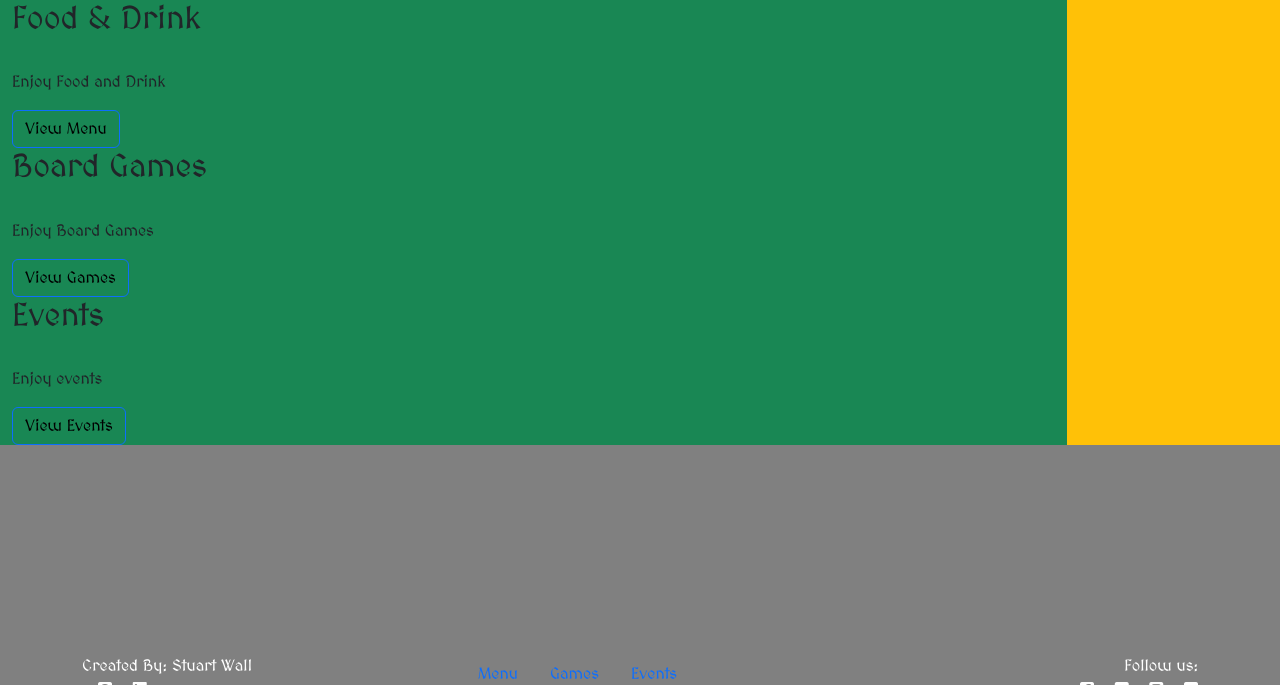
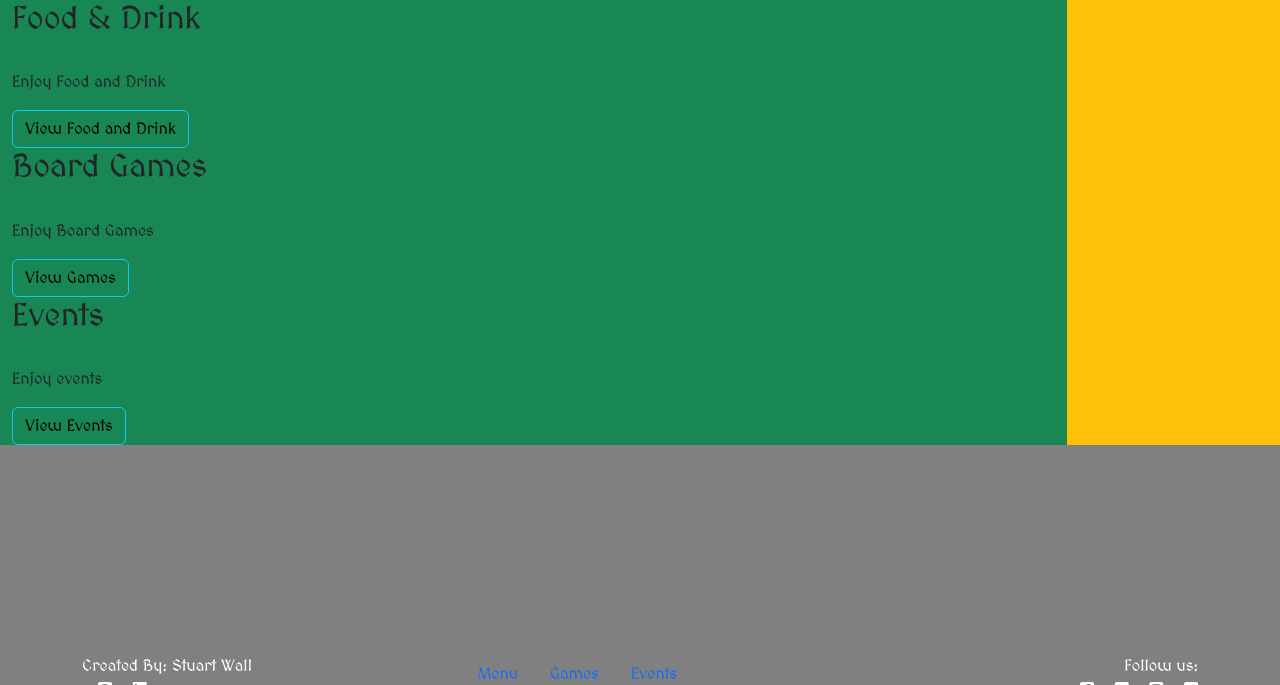
Before and after one commit to Clinelly/CI_PP4_Dragons_Flagon, a Django app: page /about/ in a window 1280 px wide. Shown: the part 82-767 px from the top of the page. Run offline with Django 3.2, Linux system fonts and the light colour scheme; some libraries are stand-ins or nearby versions.

Commit message:
Fix functionality of buttons on 'about' page

```diff
--- a/templates/about.html
+++ b/templates/about.html
@@ -9,7 +9,7 @@
             <h2>Food & Drink</h2>
             <br>
             <p> Enjoy Food and Drink</p>
-            <button type="button" class="btn btn-primary">View Menu</button>
+            <a class="btn btn-info" href="{% url 'fooddrink' %}"> View Food and Drink </a>
         </div>
     </div>
     <div class="row">
@@ -17,7 +17,7 @@
             <h2>Board Games</h2>
             <br>
             <p> Enjoy Board Games</p>
-            <button type="button" class="btn btn-primary">View Games</button>
+            <a class="btn btn-info" href="{% url 'games' %}"> View Games </a>
         </div>
     </div>
     <div class="row">
@@ -25,7 +25,7 @@
             <h2>Events</h2>
             <br>
             <p> Enjoy events</p>
-            <button type="button" class="btn btn-primary">View Events</button>
+            <a class="btn btn-info" href="{% url 'events:calendar' %}"> View Events </a>
         </div>
     </div>
 </div>
```
